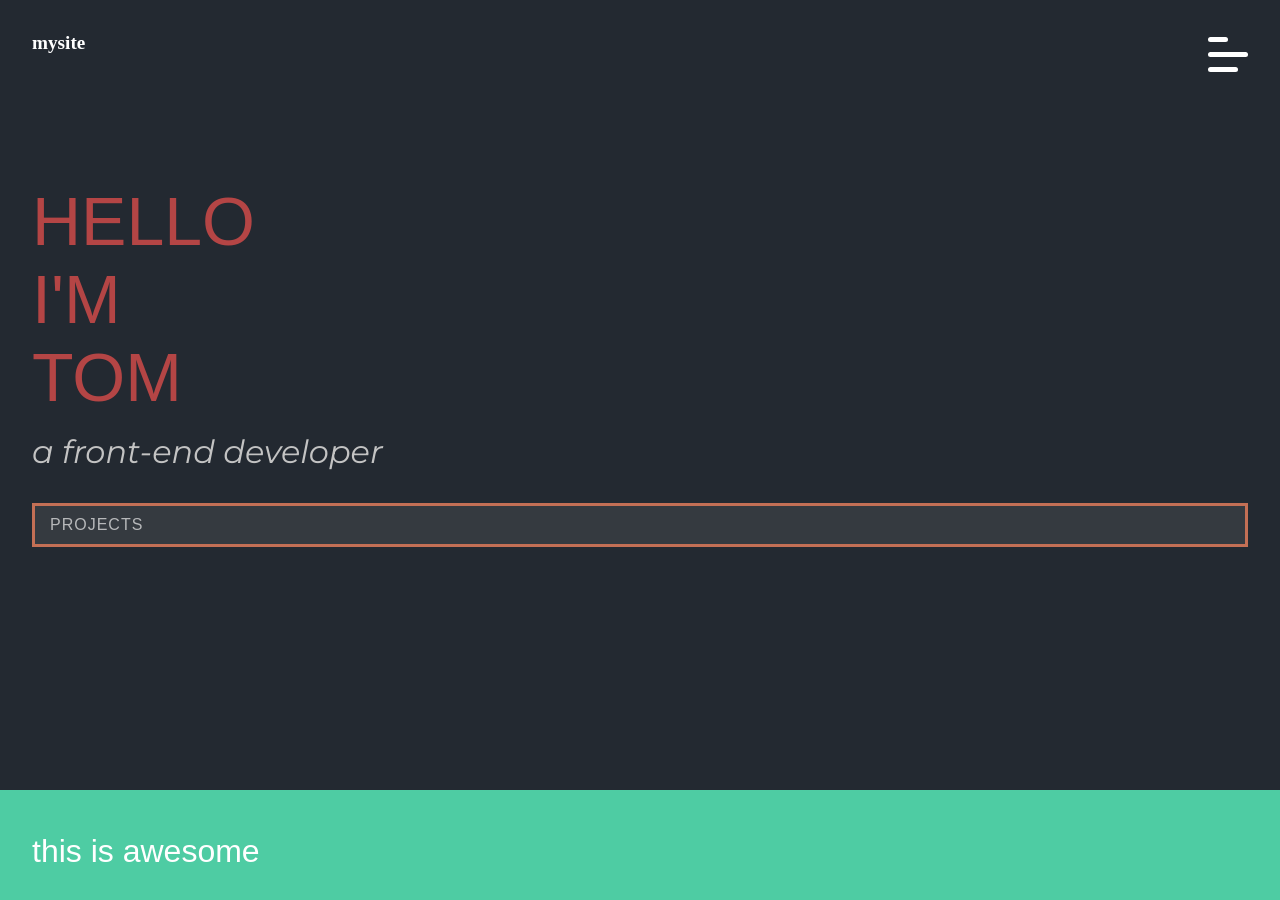
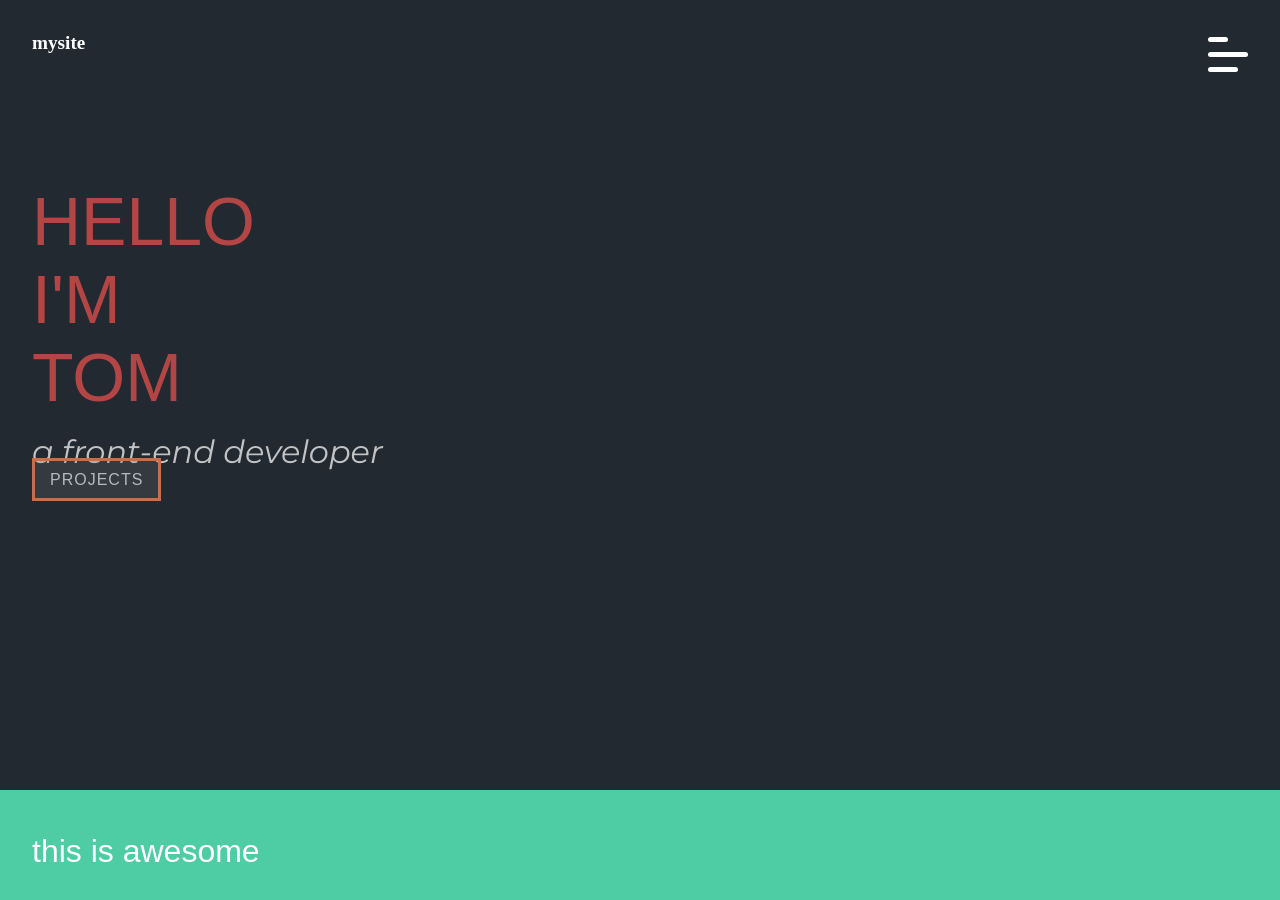
Before and after one commit to tommyb89/portfolio-react, a React (Create React App) app: page / in a window 1280 px wide. Shown: the top 900 px of the page. Built offline with nearby package versions, Linux system fonts and the light colour scheme; a web font is replaced by a local one.

Commit message:
removed second btn

```diff
--- a/src/components/Header/Header.jsx
+++ b/src/components/Header/Header.jsx
@@ -15,9 +15,7 @@ const Header = () => {
       </h1>
       <p className="header__subheading">a front-end developer</p>
 
-      <div className="buttons-container">
-        <Button name="PROJECTS" path="#works" btnStyle="btn" />
-      </div>
+      <Button name="PROJECTS" path="#works" btnStyle="btn" />
     </header>
   );
 };
```
